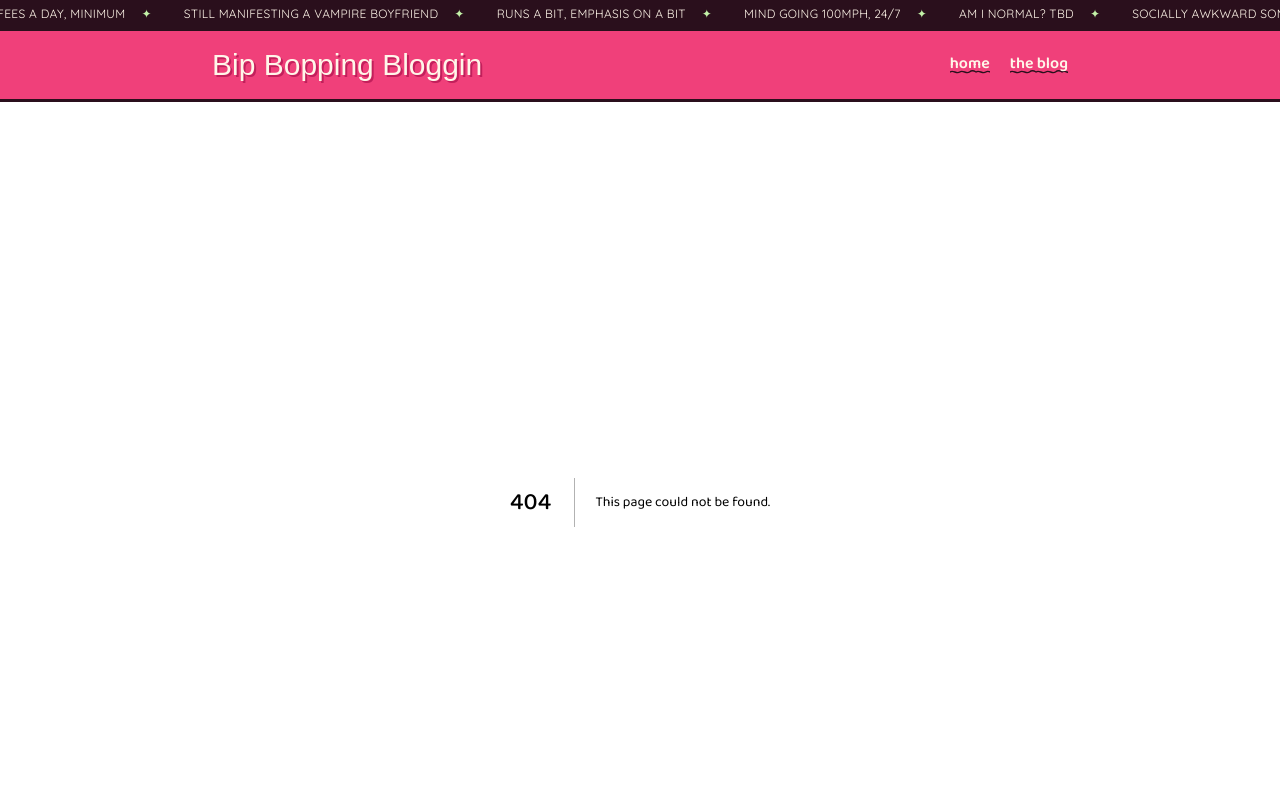
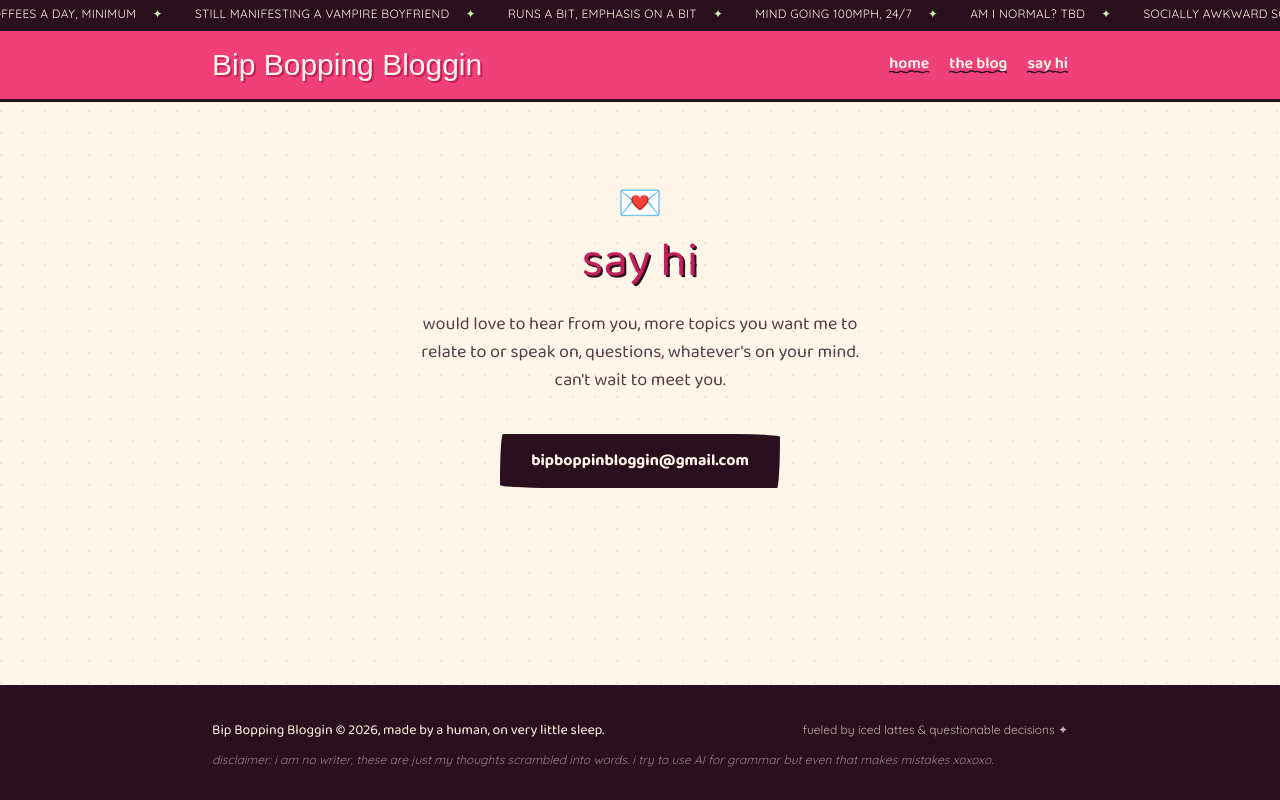
Before and after one commit to sophmeech-gif/bip-bopping-bloggin, a Next.js app: page /contact in a window 1280 px wide. Before the commit this address had no page. Shown: the top 800 px of the page. Built offline with nearby package versions, Linux system fonts and the light colour scheme; a web font is replaced by a local one.

Commit message:
Add contact page

```diff
--- /dev/null
+++ b/src/app/contact/page.tsx
@@ -0,0 +1,30 @@
+import type { Metadata } from "next";
+
+export const metadata: Metadata = {
+  title: "say hi · Bip Bopping Bloggin",
+};
+
+export default function ContactPage() {
+  return (
+    <div className="mx-auto max-w-2xl px-5 py-20 text-center">
+      <span className="text-4xl" aria-hidden>
+        💌
+      </span>
+      <h1 className="mt-4 font-display text-4xl sm:text-5xl text-pink-deep drop-shadow-[2px_2px_0_var(--color-ink)]">
+        say hi
+      </h1>
+      <p className="mt-6 font-heading text-lg text-ink/80 max-w-md mx-auto">
+        would love to hear from you, more topics you want me to relate to or
+        speak on, questions, whatever&apos;s on your mind. can&apos;t wait to
+        meet you.
+      </p>
+
+      <a
+        href="mailto:bipboppinbloggin@gmail.com"
+        className="inline-block mt-10 bg-ink text-cream font-heading font-bold px-7 py-3 wobble-border-alt hover:bg-pink-deep transition-colors"
+      >
+        bipboppinbloggin@gmail.com
+      </a>
+    </div>
+  );
+}
--- a/src/components/Navbar.tsx
+++ b/src/components/Navbar.tsx
@@ -41,6 +41,9 @@ export default function Navbar() {
             <Link href="/blog" className="squiggle-underline pb-0.5 hover:text-mint">
               the blog
             </Link>
+            <Link href="/contact" className="squiggle-underline pb-0.5 hover:text-mint">
+              say hi
+            </Link>
           </div>
         </div>
       </nav>
```
